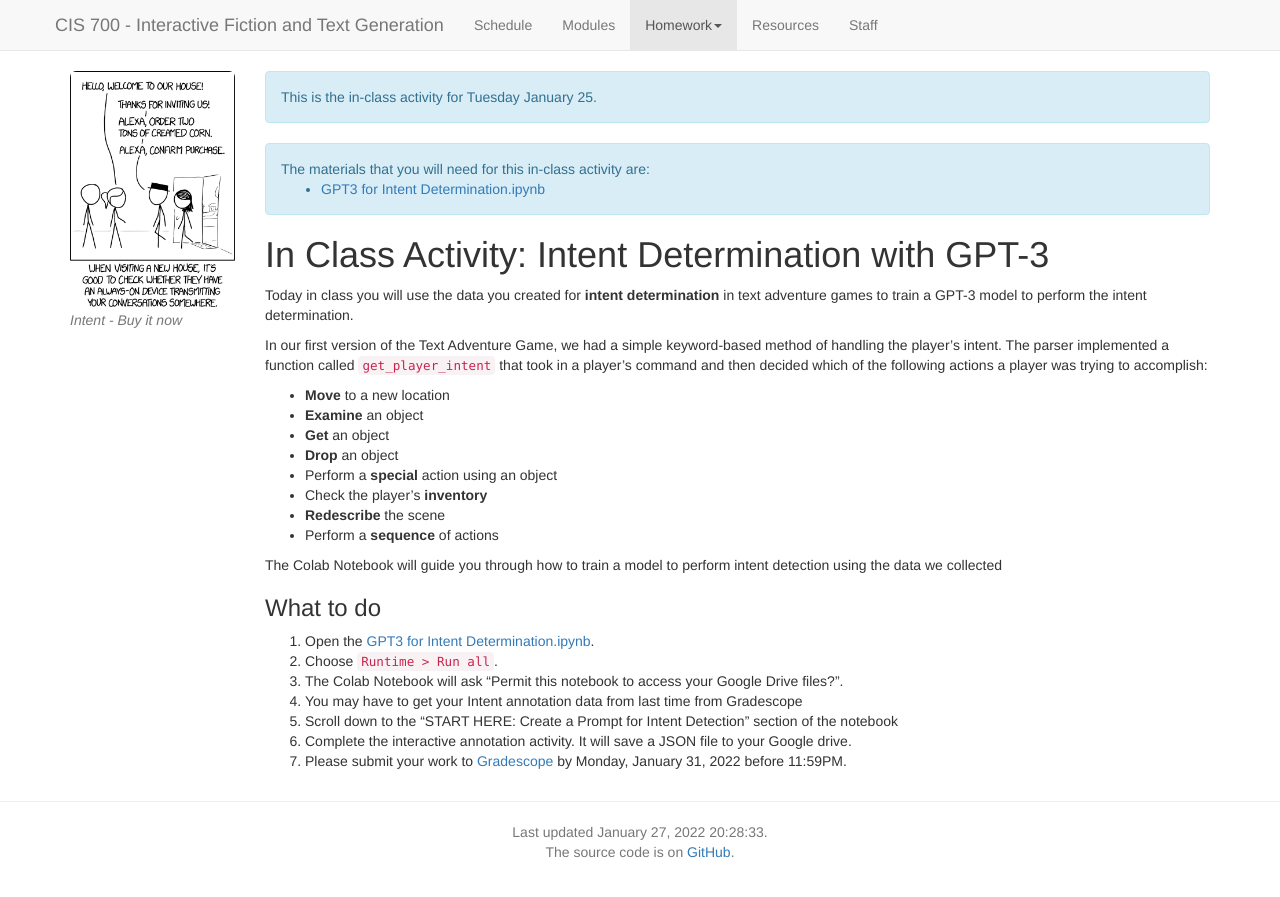
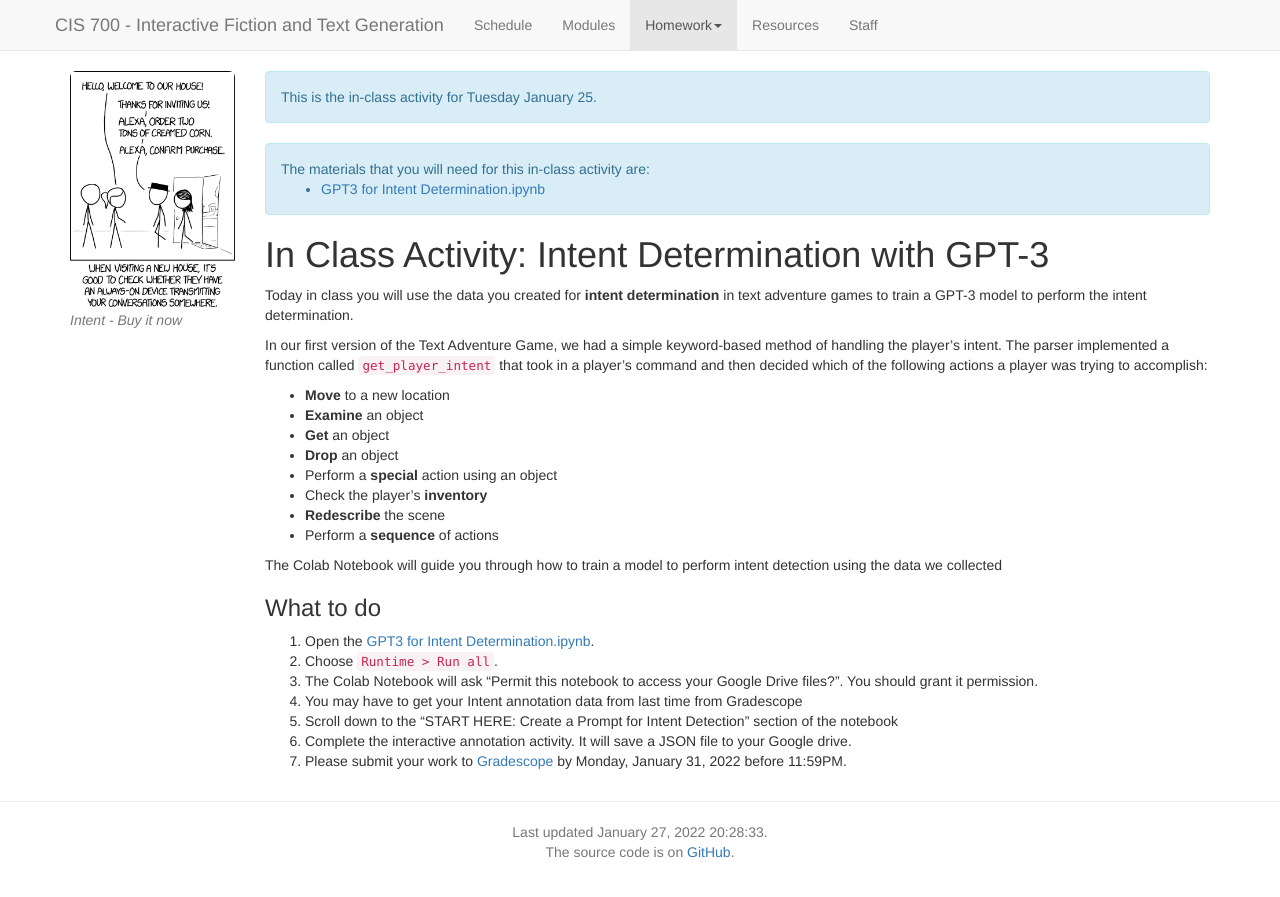
Before and after one commit to interactive-fiction-class/interactive-fiction-class.github.io, a Jekyll site: the page built from in_class_activities/intent-detection-2/intent-detection-2.md, in a window 1280 px wide. Shown: the top 897 px of the page. Built offline with Jekyll 4.4.1, drawn with Linux system fonts in a browser that asks for light colours; nearby versions of some CDN libraries; a script that is not in the unit is left out.

Commit message:
Update intent-detection-2.md

```diff
--- a/in_class_activities/intent-detection-2/intent-detection-2.md
+++ b/in_class_activities/intent-detection-2/intent-detection-2.md
@@ -74,7 +74,7 @@ The Colab Notebook will guide you through how to train a model to perform intent
 
 1. Open the [GPT3 for Intent Determination.ipynb](https://colab.research.google.com/github/interactive-fiction-class/interactive-fiction-class.github.io/blob/master/in_class_activities/intent-detection-2/GPT3_for_Intent_Determination.ipynbb).
 2. Choose `Runtime > Run all`.
-3. The Colab Notebook will ask "Permit this notebook to access your Google Drive files?".
+3. The Colab Notebook will ask "Permit this notebook to access your Google Drive files?".  You should grant it permission.
 3. You may have to get your Intent annotation data from last time from Gradescope
 4. Scroll down to the "START HERE: Create a Prompt for Intent Detection" section of the notebook
 5. Complete the interactive annotation activity.  It will save a JSON file to your Google drive.
```
